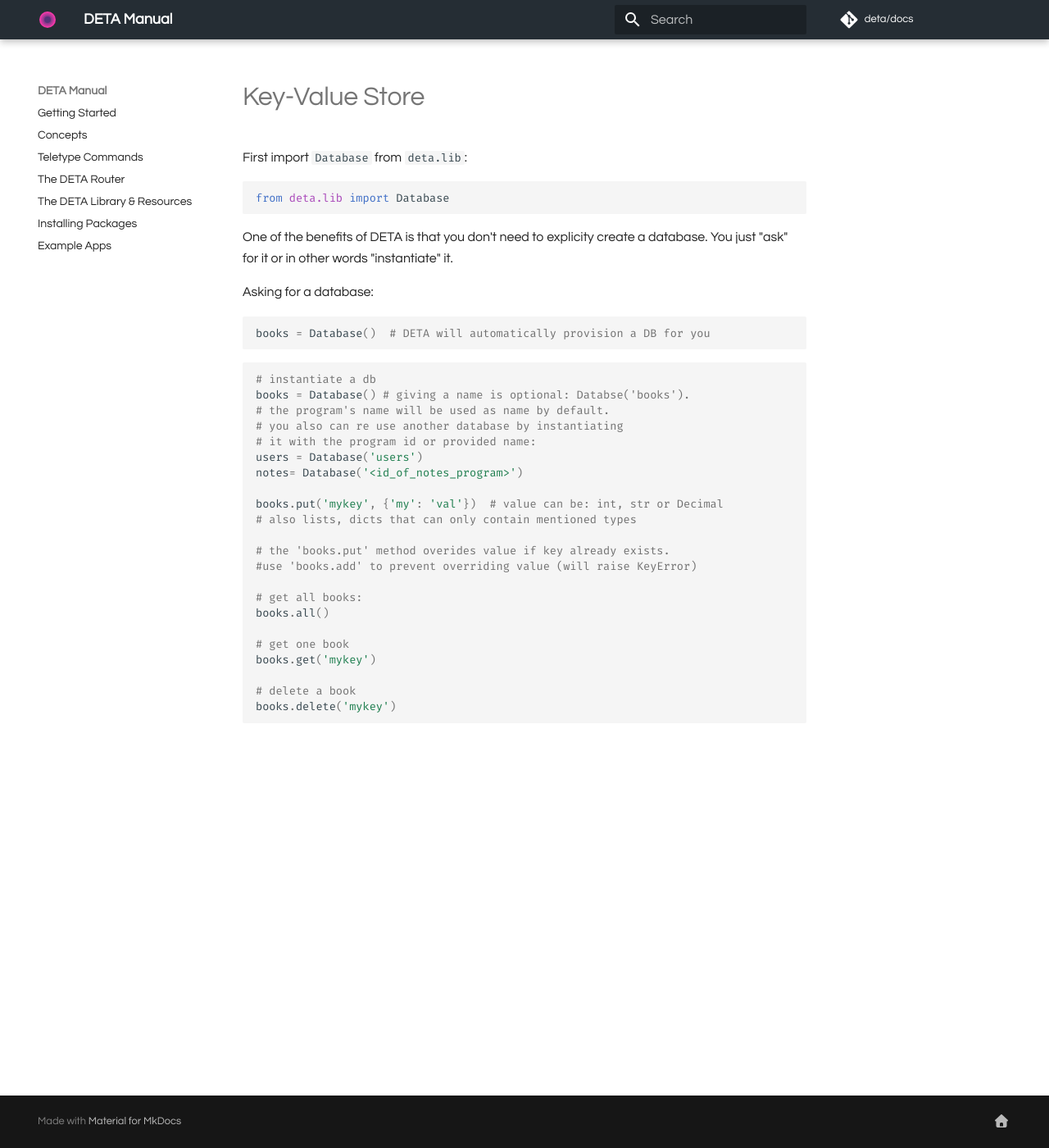
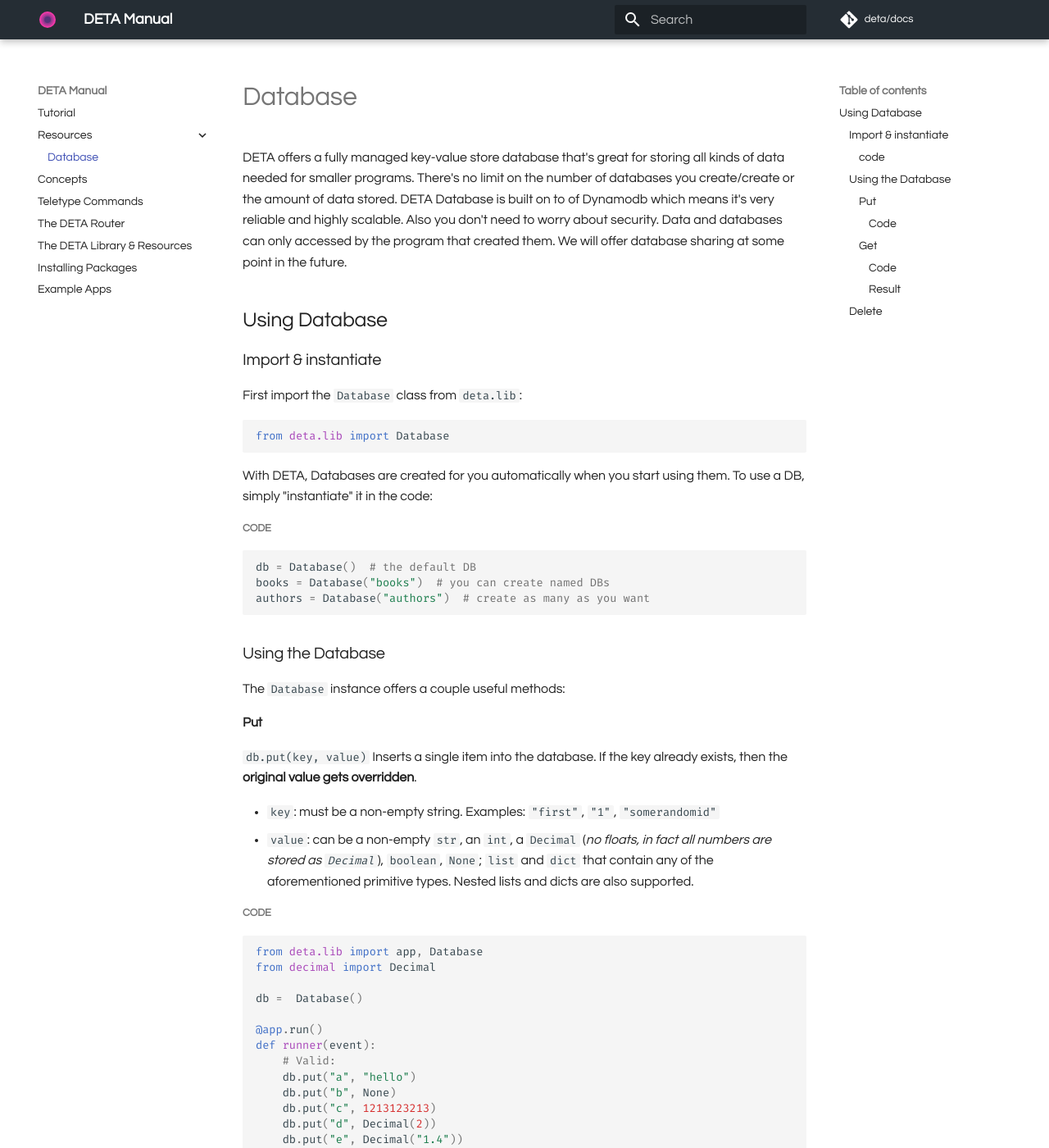
Before and after one commit to fmquaglia/manual, an MkDocs documentation site: the page built from docs/database.md, in a window 1280 px wide and 1400 px high. Shown: the whole window at 82% size. Built offline with MkDocs 1.6.1 and Material for MkDocs 9.7.7, drawn with Linux system fonts in a browser that asks for light colours; comment, search, counter and statistics services are not loaded; some of the changed text lies outside the part shown.

Commit message:
tutorial: wip; new db docs: wip

````diff
--- a/docs/database.md
+++ b/docs/database.md
@@ -1,40 +1,100 @@
-# Key-Value Store
+# Database
 
-First import `Database` from `deta.lib`:
+DETA offers a fully managed key-value store database that's great for storing all kinds of data needed for smaller programs.
+There's no limit on the number of databases you create/create or the amount of data stored.
+DETA Database is built on to of Dynamodb which means it's very reliable and highly scalable. Also you don't need to worry about security. Data and databases can only accessed by the program that created them. We will offer database sharing at some point in the future.
+
+## Using Database
+
+### Import & instantiate
+
+First import the `Database` class from `deta.lib`:
 
 ```python
 from deta.lib import Database
 ```
 
-One of the benefits of DETA is that you don't need to explicity create a database. You just "ask" for it or in other words "instantiate" it.
+With DETA, Databases are created for you automatically when you start using them.
+To use a DB, simply "instantiate" it in the code:
 
-Asking for a database:
+
+##### code
+```python
+db = Database()  # the default DB
+books = Database("books")  # you can create named DBs
+authors = Database("authors")  # create as many as you want
+```
+
+### Using the Database
+
+The `Database` instance offers a couple useful methods:
+#### Put
+
+`db.put(key, value)` Inserts a single item into the database. If the key already exists, then the **original value gets overridden**.
+
+* `key`: must be a non-empty string. Examples: `"first"`, `"1"`, `"somerandomid"`
+* `value`: can be a non-empty `str`, an `int`, a `Decimal` (*no floats, in fact all numbers are stored as `Decimal`*), `boolean`, `None`; `list` and `dict` that contain any of the aforementioned primitive types. Nested lists and dicts are also supported.
+
+
+##### Code
 
 ```python
-books = Database()  # DETA will automatically provision a DB for you
+from deta.lib import app, Database
+from decimal import Decimal
+
+db =  Database()
+
+@app.run()
+def runner(event):
+    # Valid:
+    db.put("a", "hello")
+    db.put("b", None)
+    db.put("c", 1213123213)
+    db.put("d", Decimal(2))
+    db.put("e", Decimal("1.4"))
+    db.put("f", 0)
+    db.put("g", False)
+    db.put("h", True)
+    db.put("i", {})
+    db.put("j", [1,2,3, "hello", {"nested": [8487637843,53645]}])
+    db.put("k", {"height": Decimal(80)})
+
+    # Not valid:
+    # db.put("", "hello") # no empty string as key
+    # db.put(1, "hello") # no empty non-string type as key -- use "1" instead
+    # db.put("a", "") # no empty string as value -- use None instead
+    # db.put("b", 1.4) # no float as value -- use Decimal instead
 ```
 
+#### Get
+
+
+`db.get(key)` retrieves an item from the database based on provided key.
+
+Retrieving the item with id `220te3` from our last example...
+##### Code
 ```python
-# instantiate a db
-books = Database() # giving a name is optional: Databse('books').
-# the program's name will be used as name by default.
-# you also can re use another database by instantiating
-# it with the program id or provided name:
-users = Database('users')
-notes= Database('<id_of_notes_program>')
+my_item = db.get("220te3")
+```
 
-books.put('mykey', {'my': 'val'})  # value can be: int, str or Decimal
-# also lists, dicts that can only contain mentioned types
+... will come back with following data:
+##### Result
+```python
+# value of `my_item`
+{
+    'key': '220te3',
+    'data': [
+        Decimal('1'),
+        Decimal('2'),
+        Decimal('3'),
+        'hello',
+        {
+            'nested': [Decimal('8487637843'), Decimal('53645')]
+        }
+    ]
+}
+```
 
-# the 'books.put' method overides value if key already exists.
-#use 'books.add' to prevent overriding value (will raise KeyError)
+Retrieving an item with a key that does not exist will raise a **`KeyError`** exception.
 
-# get all books:
-books.all()
-
-# get one book
-books.get('mykey')
-
-# delete a book
-books.delete('mykey')
-```
+### Delete
--- a/mkdocs.yml
+++ b/mkdocs.yml
@@ -15,7 +15,7 @@ markdown_extensions:
   - toc:
       permalink: true
   - codehilite
-  - pymdownx.tilde
+
 extra:
   social:
     - type: 'home'
@@ -23,7 +23,9 @@ extra:
 extra_css:
   - css/extra.css
 nav:
-  - Getting Started: index.md
+  - Tutorial: Tutorial.md
+  - Resources:
+    - Database: database.md
   - Concepts: concepts.md
   - Teletype Commands: teletype.md
   - The DETA Router: DETA_router.md
--- a/requirements.txt
+++ b/requirements.txt
@@ -1,4 +1,2 @@
 mkdocs==1.0.4
-mkdocs-material==4.1.1
-Pygments==2.3.1
-pymdown-extensions==6.0
+mkdocs-material==4.6.2
````
Also changed, not shown: docs/tutorial.md (added, +175 -0 lines).
